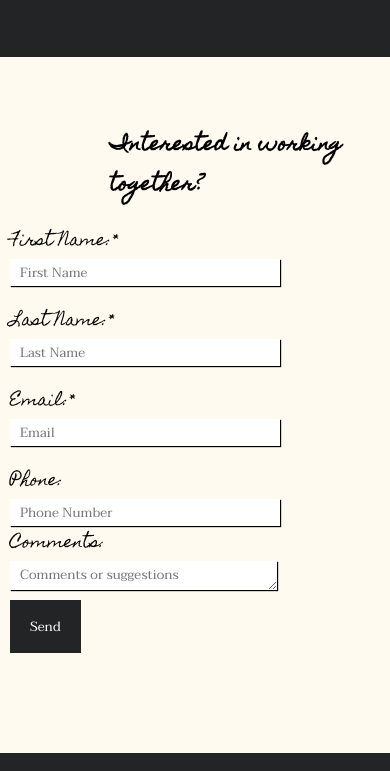
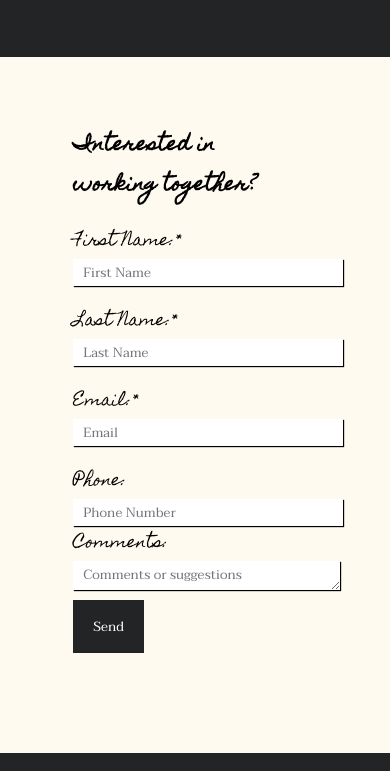
Before and after one commit to loganmusselman/old-folio, a website: page index.html in a window 390 px wide. Shown: the part 2493-3264 px from the top of the page. Drawn offline with Linux system fonts and the light colour scheme; a web font is replaced by a local one.

Commit message:
fixed contact styling for mobile devices

```diff
--- a/public/portfolio.css
+++ b/public/portfolio.css
@@ -258,7 +258,7 @@ button {
 
 .contactForm {
 	display: grid;
-	grid-template-columns: repeat(5, auto);
+	grid-template-columns: 1fr 1fr 1fr 1fr 1fr 1fr;
 	grid-auto-rows: minmax(50px, auto);
 	margin-top: 10%;
 	background-color: floralwhite;
@@ -285,9 +285,9 @@ label {
 }
 
 .interest {
-	grid-column: 2 / 3;
+	grid-column: 2 / 5;
 	grid-row: 1;
-	margin-left: 100px;
+
 	font-family: 'Homemade Apple', cursive;
 
 }
@@ -306,7 +306,7 @@ input, textarea {
 }
 
 .form {
-		grid-column: 2 / 4;
+		grid-column: 2 / 5;
 		grid-row: 2 / 3;
 	}
 
```
